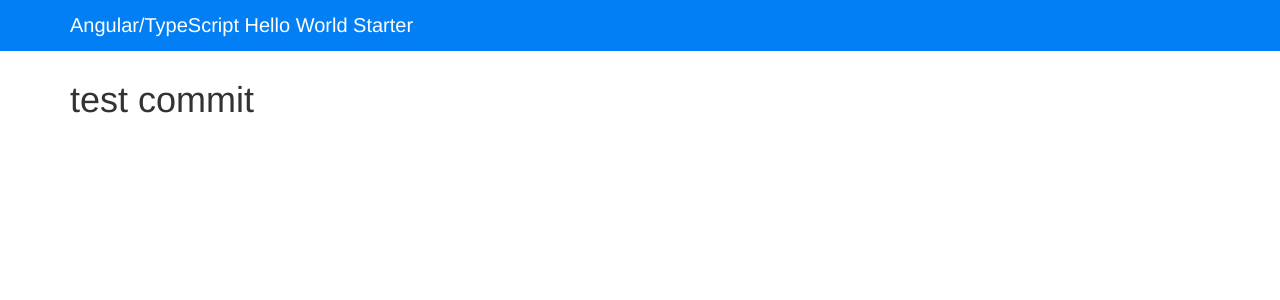
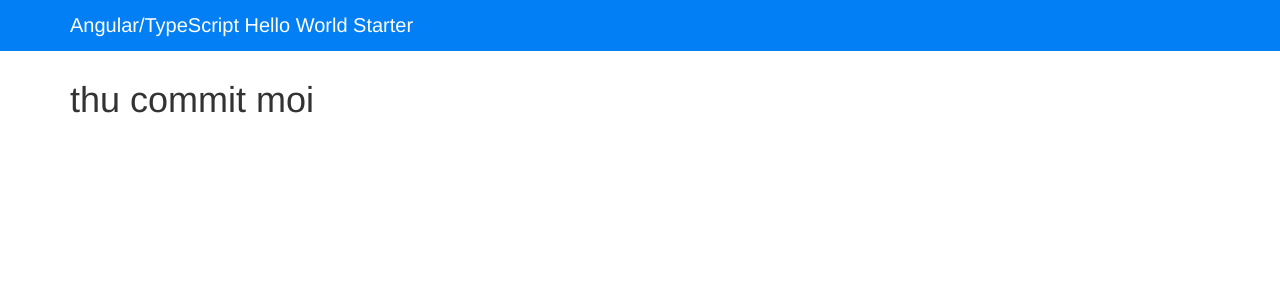
Before and after one commit to phamtoni/Angular-HelloWorld-master, an Angular app: page / in a window 1280 px wide. Shown: the top 300 px of the page. Built offline with nearby package versions, Linux system fonts and the light colour scheme.

Commit message:
chang html

```diff
--- a/src/app/app.component.ts
+++ b/src/app/app.component.ts
@@ -3,7 +3,7 @@ import {Component, OnInit} from '@angular/core';
 @Component({
     selector: 'app-root',
     template: `
-        <h1>test commit</h1>
+        <h1>thu commit moi </h1>
     `
 })
 export class AppComponent implements OnInit {
```
